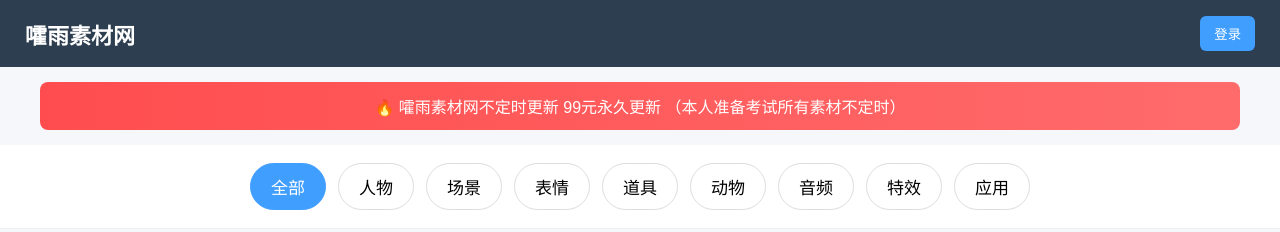
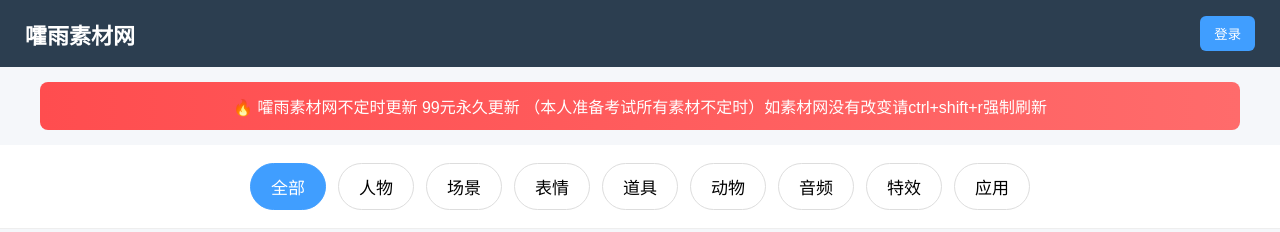
Before and after one commit to 1722353912/huoyu, a plain HTML site: page index.html in a window 1280 px wide. Shown: the top 232 px of the page. Drawn offline with Linux system fonts and the light colour scheme.

Commit message:
更新 index.html

```diff
--- a/index.html
+++ b/index.html
@@ -270,7 +270,7 @@
     </div>
 
     <div class="center-notice">
-        🔥 嚯雨素材网不定时更新 99元永久更新 （本人准备考试所有素材不定时）
+        🔥 嚯雨素材网不定时更新 99元永久更新 （本人准备考试所有素材不定时）如素材网没有改变请ctrl+shift+r强制刷新
     </div>
 
     <div class="cate">
```
